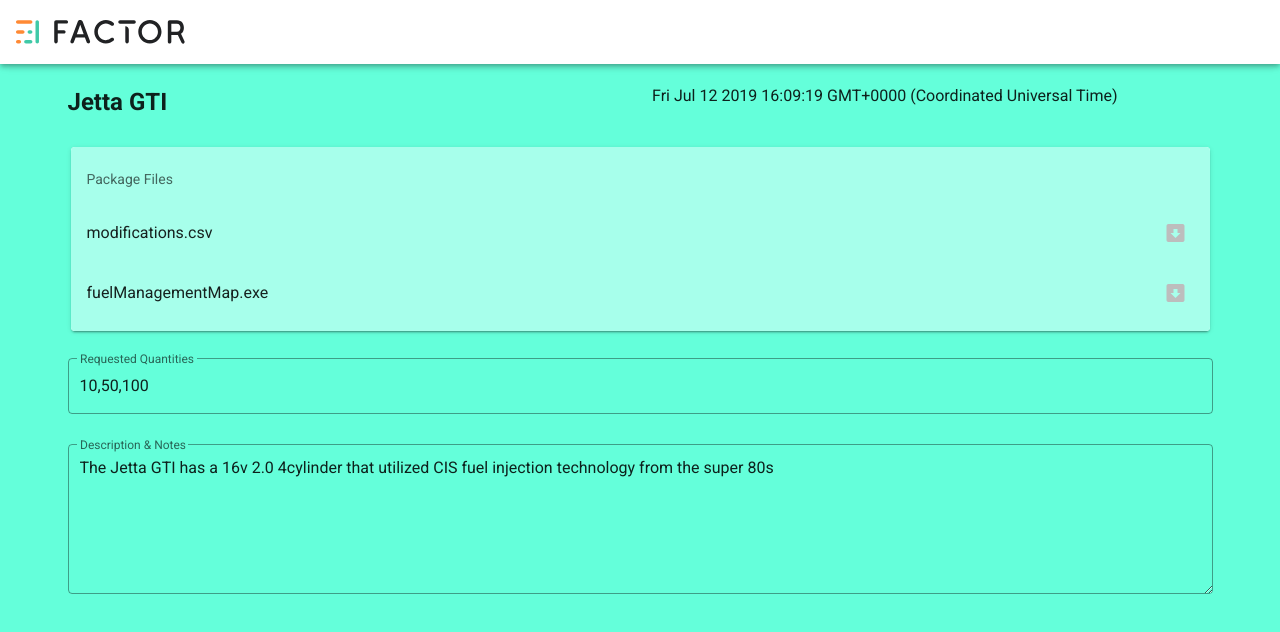
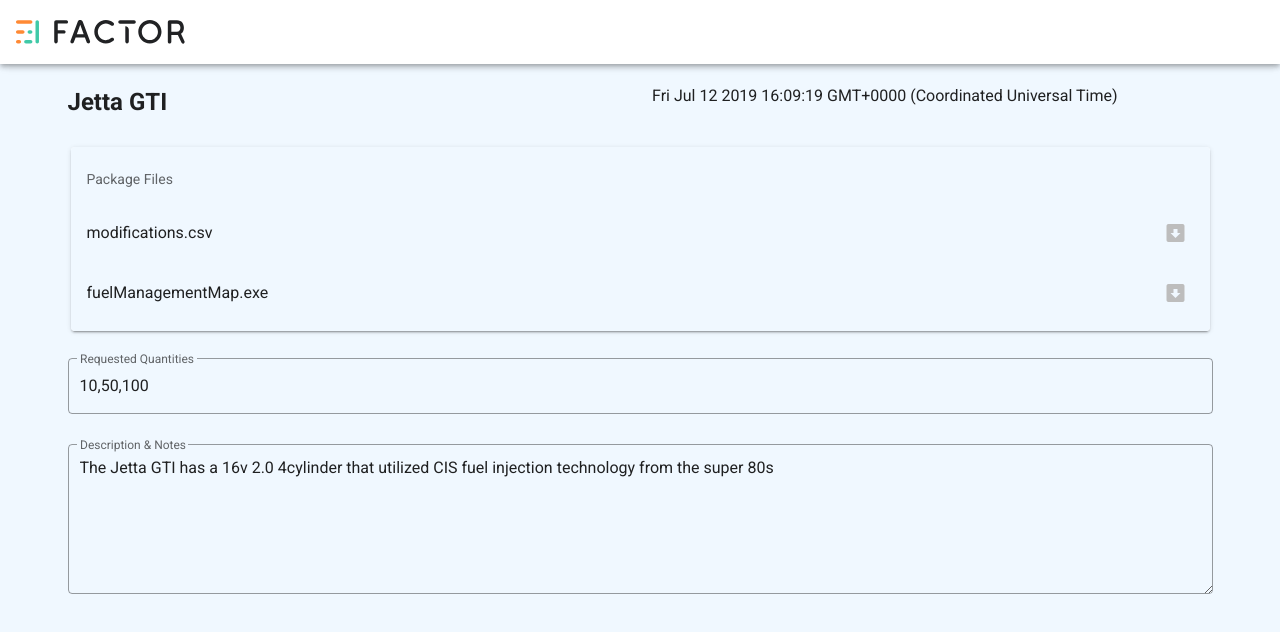
Before and after one commit to joshuajamesclark/factor-scaffold, a Vue app: page /productDetail/1 in a window 1280 px wide. Shown: the top 632 px of the page. Built offline with nearby package versions, Linux system fonts and the light colour scheme.

Commit message:
changed background color and removed console log

```diff
--- a/src/components/ProductDetail.vue
+++ b/src/components/ProductDetail.vue
@@ -15,7 +15,7 @@
        width="100%"
       >
         <v-list
-          class="teal accent-1"
+          style="background-color: aliceblue"
         >
           <v-subheader>Package Files</v-subheader>
 
@@ -84,7 +84,7 @@ export default {
     }
   },
   created: function () {
-    console.log(this.$route.params);
+    //do something here when component loads...
   }
 };
 </script>
--- a/src/components/ProductList.vue
+++ b/src/components/ProductList.vue
@@ -4,7 +4,7 @@
       <v-btn @click="handleClick">Create New</v-btn>
     </v-row>
     <v-list
-      class="teal accent-2"
+      style="background-color: aliceblue"
     >
       <v-list-item v-for="(item, i) in items" :key="i">
         <v-list-item-content>
--- a/src/plugins/vuetify.js
+++ b/src/plugins/vuetify.js
@@ -10,7 +10,7 @@ export default new Vuetify({
             light: {
                 primary: '#FFFFFF',
                 secondary: '#000000',
-                background: colors.teal.accent2
+                background: "aliceblue"
             },
         }
     }
```
